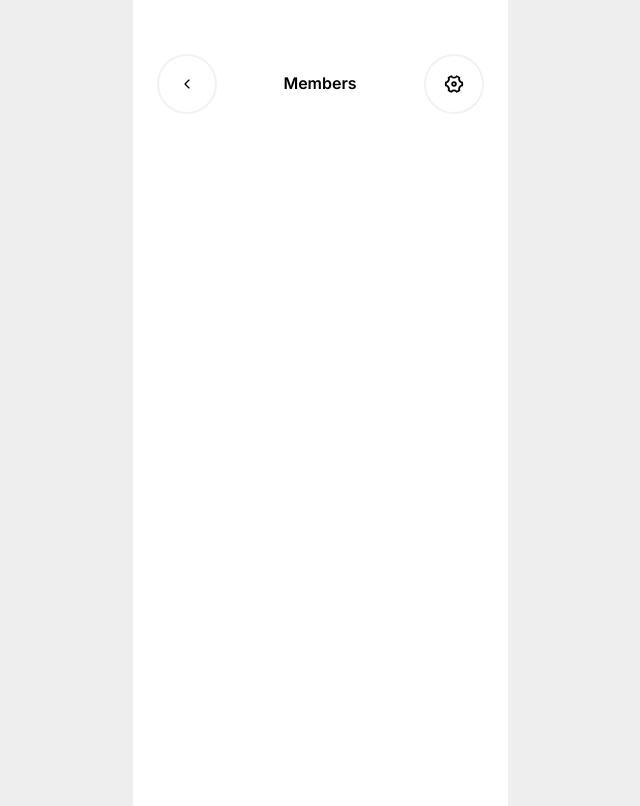
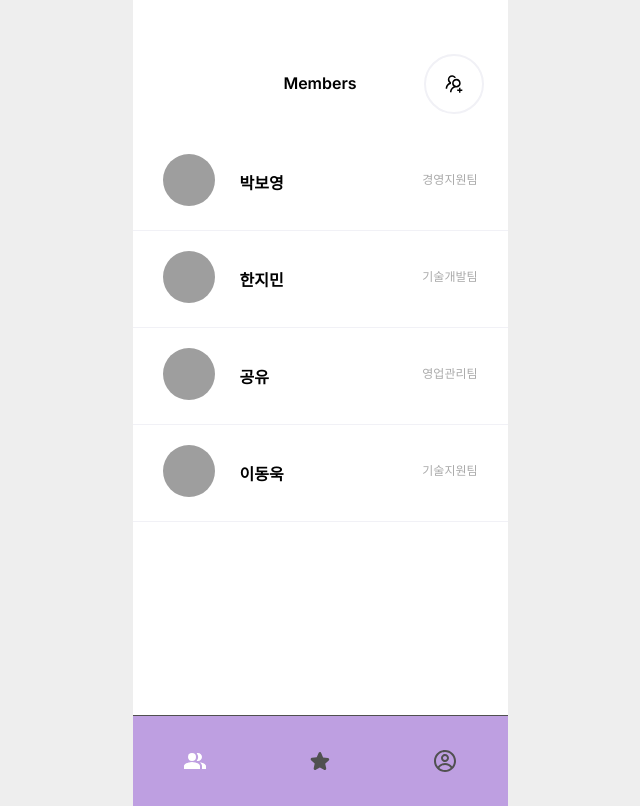
Before and after one commit to doradora523/pont-co, a React (Create React App) app: page / in a window 1280 px wide. Shown: the whole page, without its empty margins (320-960 px from the left). Built offline with nearby package versions, Linux system fonts and the light colour scheme; grey boxes are pictures that could not be loaded.

Commit message:
feat: TabBar & Members 페이지 기능 추가

```diff
--- /dev/null
+++ b/src/components/common/bar/TabBar.jsx
@@ -0,0 +1,41 @@
+import React from 'react';
+import { MdPeopleAlt } from 'react-icons/md';
+import { TiStarFullOutline } from 'react-icons/ti';
+import { CgProfile } from 'react-icons/cg';
+import './TabBar.scss';
+import { useNavigate } from 'react-router-dom';
+
+const TabBar = ({ member, playing, myProfile }) => {
+  const navigate = useNavigate();
+
+  return (
+    <div className="tab-bar">
+      <div>
+        <MdPeopleAlt
+          className={member}
+          onClick={() => {
+            navigate('/');
+          }}
+        />
+      </div>
+      <div>
+        <TiStarFullOutline
+          className={playing}
+          onClick={() => {
+            navigate('/playing');
+          }}
+        />
+      </div>
+      <div>
+        <CgProfile
+          className={myProfile}
+          onClick={() => {
+            navigate('/my-profile');
+          }}
+        />
+      </div>
+    </div>
+  );
+};
+
+export default TabBar;
--- /dev/null
+++ b/src/components/common/bar/TabBar.scss
@@ -0,0 +1,27 @@
+@import '../../../styles/config.scss';
+
+.tab-bar {
+  width: 100%;
+  height: 90px;
+  background-color: $main-purple;
+  position: absolute;
+  bottom: 0;
+  display: flex;
+  align-items: center;
+  border-top: 1px solid #505050;
+
+  div {
+    height: 100%;
+    flex: 1;
+    display: flex;
+    align-items: center;
+    justify-content: center;
+    font-size: 24px;
+    color: #505050;
+    cursor: pointer;
+
+    .active {
+      color: #fff;
+    }
+  }
+}
--- a/src/components/common/bar/TextBar.jsx
+++ b/src/components/common/bar/TextBar.jsx
@@ -1,11 +1,16 @@
 import React from 'react';
 import { IoIosArrowBack } from 'react-icons/io';
 import { RiSettings4Line } from 'react-icons/ri';
+import { AiOutlineUsergroupAdd } from 'react-icons/ai';
 import './TextBar.scss';
 import { useNavigate } from 'react-router-dom';
 
-const TextBar = ({ title, back, setting }) => {
+const TextBar = ({ title, back, setting, add }) => {
   const navigate = useNavigate();
+
+  const inviteMember = () => {
+    console.log('invite');
+  };
 
   return (
     <div className="text-bar">
@@ -30,6 +35,11 @@ const TextBar = ({ title, back, setting }) => {
           <RiSettings4Line />
         </div>
       )}
+      {add && (
+        <div className="add" onClick={inviteMember}>
+          <AiOutlineUsergroupAdd />
+        </div>
+      )}
     </div>
   );
 };
--- a/src/components/common/bar/TextBar.scss
+++ b/src/components/common/bar/TextBar.scss
@@ -25,7 +25,8 @@
     font-size: 14px;
     left: 24px;
   }
-  .setting {
+  .setting,
+  .add {
     font-size: 22px;
     right: 24px;
   }
--- a/src/components/members/Member.jsx
+++ b/src/components/members/Member.jsx
@@ -1,9 +1,16 @@
-import React from 'react'
+import React from 'react';
+import './Member.scss';
 
-const Member = () => {
+const Member = ({ src, name, team }) => {
   return (
-    <div>Member</div>
-  )
-}
+    <div className="member">
+      <div className="profile">
+        <img src={src} alt="User Profile" />
+      </div>
+      <p className="user-name">{name}</p>
+      <p className="team">{team}</p>
+    </div>
+  );
+};
 
-export default Member
+export default Member;
--- /dev/null
+++ b/src/components/members/Member.scss
@@ -0,0 +1,38 @@
+@import '../../styles/config.scss';
+
+.member {
+  position: relative;
+  top: 140px;
+  display: flex;
+  padding: 20px 30px;
+  border-bottom: 1px solid $main-gray;
+  cursor: pointer;
+
+  &:last-child {
+    border-bottom: none;
+  }
+
+  .profile {
+    width: 52px;
+    height: 52px;
+    overflow: hidden;
+    border-radius: 100%;
+    margin-right: 25px;
+    img {
+      width: 100%;
+      height: 100%;
+    }
+  }
+  .user-name {
+    font-size: 16px;
+    font-weight: 700;
+  }
+  .team {
+    font-size: 12px;
+    font-weight: 400;
+    color: #aaa;
+    line-height: 1.8rem;
+    position: absolute;
+    right: 30px;
+  }
+}
--- a/src/pages/members/Members.jsx
+++ b/src/pages/members/Members.jsx
@@ -1,10 +1,47 @@
 import React from 'react';
 import TextBar from '../../components/common/bar/TextBar';
+import Member from '../../components/members/Member';
+import './Members.scss';
+import TabBar from '../../components/common/bar/TabBar';
 
 const Members = () => {
+  const membersDummy = [
+    {
+      src: 'https://file.newswire.co.kr/data/datafile2/thumb_640/2023/05/1893390626_20230503155222_9195618912.jpg',
+      name: '박보영',
+      team: '경영지원팀',
+    },
+    {
+      src: 'https://talkimg.imbc.com/TVianUpload/tvian/TViews/image/2022/05/25/e35e2b3c-8a31-484b-8d1c-7ee15db02c9f.jpg',
+      name: '한지민',
+      team: '기술개발팀',
+    },
+    {
+      src: 'https://mblogthumb-phinf.pstatic.net/MjAyMDA0MjVfMTAx/MDAxNTg3ODE5MDEzNTA5.p3hCGnZHNY3jPLMhrHy1aXH9t20SLMsdfbnQMAbzY-wg.xfA_E3X5uMPOq3zabKoaITYGZXKkgw5TxEtMjPUmCsAg.PNG.thirdsky30/CropArea0002.png?type=w800',
+      name: '공유',
+      team: '영업관리팀',
+    },
+    {
+      src: 'https://entertainimg.kbsmedia.co.kr/cms/uploads/PERSON_20211201100412_b0f9d51fd01e217453d0fc901585d99c.jpg',
+      name: '이동욱',
+      team: '기술지원팀',
+    },
+  ];
+
   return (
-    <div>
-      <TextBar title={'Members'} back={'back'} setting={'setting'} />
+    <div className="members">
+      <TextBar title={'Members'} add={'add'} />
+      {membersDummy?.map((member, index) => (
+        <Member key={index} src={member.src} name={member.name} team={member.team} />
+      ))}
+      {membersDummy.length === 0 && (
+        <p className="noMember">
+          가입한 멤버가 없습니다.
+          <br />
+          멤버를 초대해주세요!
+        </p>
+      )}
+      <TabBar member={'active'} />
     </div>
   );
 };
--- a/src/pages/members/Members.scss
+++ b/src/pages/members/Members.scss
@@ -0,0 +1,15 @@
+.members {
+  position: absolute;
+  width: 100%;
+  height: 100%;
+  .noMember {
+    font-size: 15px;
+    color: #aaa;
+    line-height: 1.8rem;
+    position: absolute;
+    top: 50%;
+    left: 50%;
+    transform: translate(-50%, -50%);
+    text-align: center;
+  }
+}
```
